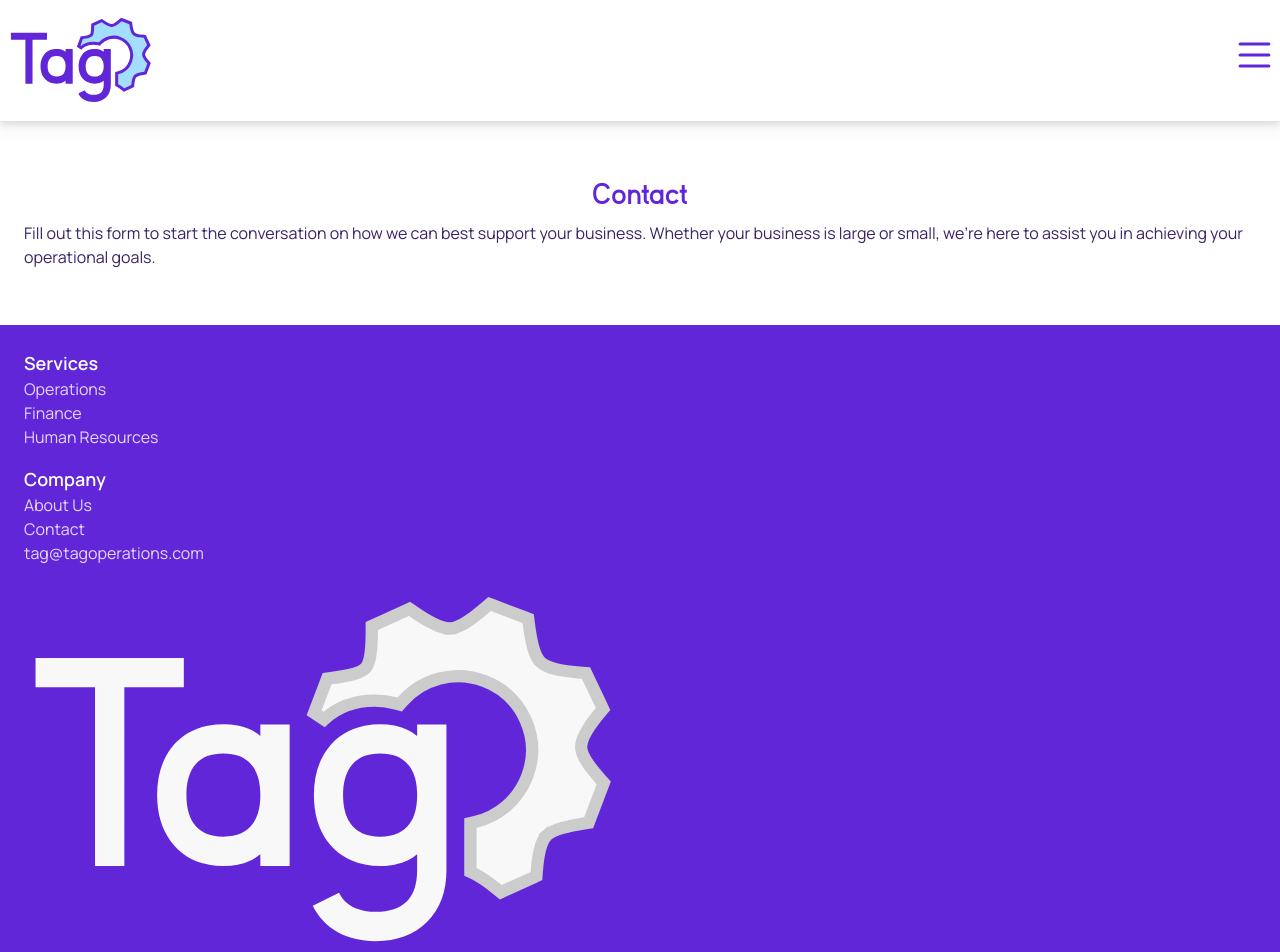
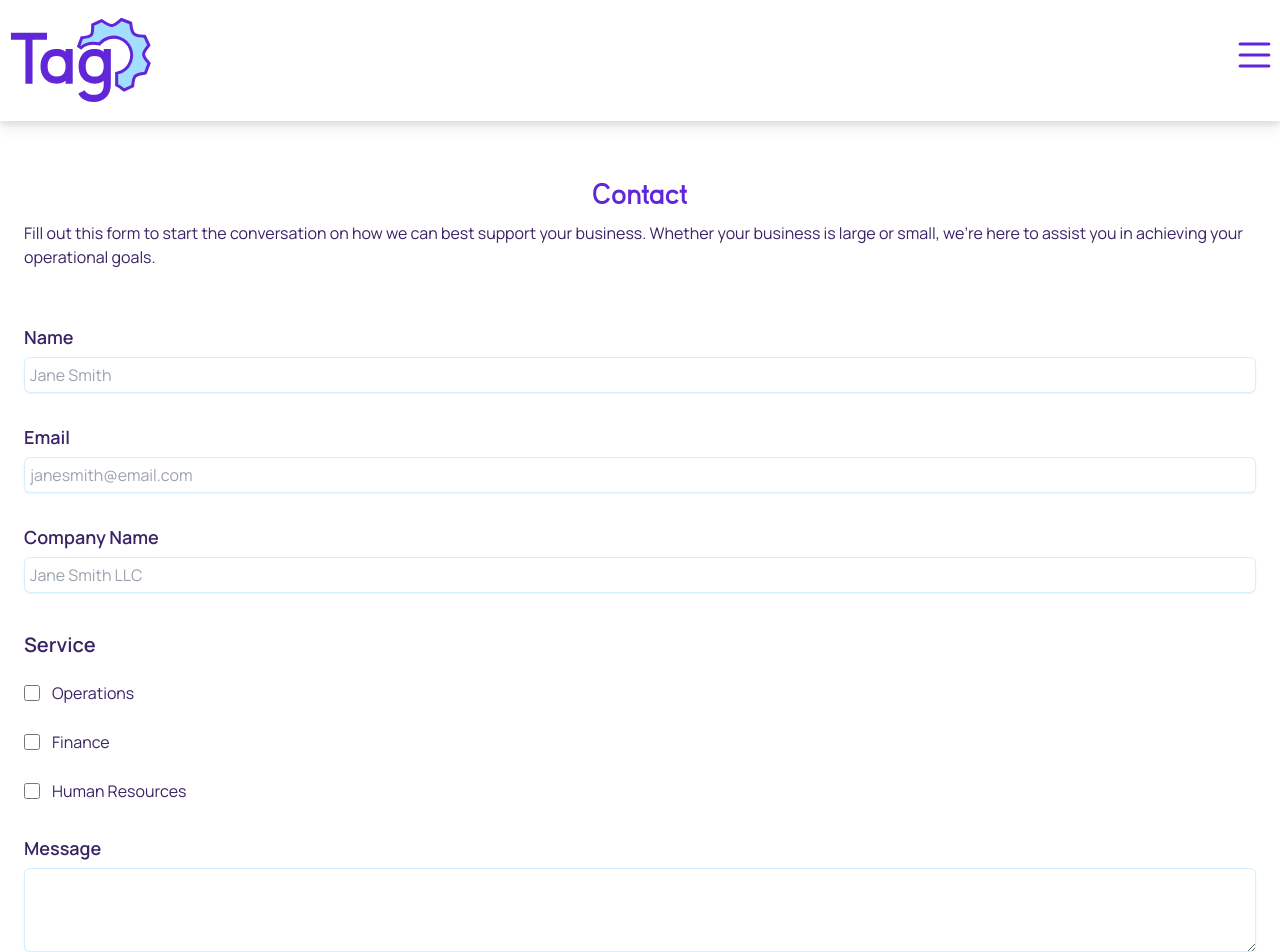
Before and after one commit to hicass/tag-ops-v3, a Next.js app: page /contact in a window 1280 px wide. Shown: the top 952 px of the page. Built offline with nearby package versions, Linux system fonts and the light colour scheme.

Commit message:
Add contact form and styling to it on contact page

```diff
--- a/src/app/contact/page.tsx
+++ b/src/app/contact/page.tsx
@@ -1,7 +1,9 @@
+import ContactForm from '@/components/ContactForm/ContactForm';
+
 export default function ContactPage() {
   return (
     <main>
-      <section className="w-full flex flex-col items-center my-8 p-6">
+      <section className="w-full flex flex-col items-center mt-8 p-6 pb-2">
         <h2 className="text-3xl text-primary">Contact</h2>
 
         <p className="mt-2">
@@ -10,6 +12,8 @@ export default function ContactPage() {
           here to assist you in achieving your operational goals.
         </p>
       </section>
+
+      <ContactForm />
     </main>
   );
 }
--- a/src/app/globals.css
+++ b/src/app/globals.css
@@ -86,3 +86,7 @@ h1, h2, .kayak-bold, .button {
   position: absolute;
   visibility: hidden;
 }
+
+.place-holder {
+  visibility: hidden;
+}
--- /dev/null
+++ b/src/components/ContactForm/ContactForm.tsx
@@ -0,0 +1,135 @@
+'use client';
+
+import { useState } from 'react';
+
+export default function ContactForm() {
+  const [formSubmitted, setFormSubmitted] = useState(false);
+
+  return (
+    <section className="w-full flex flex-col items-center p-6">
+      <div id="confirmation-msg">
+        <span className="place-holder">p</span>
+
+        {/* {formSubmitted && <p>{confirmationMessage}</p>} */}
+      </div>
+
+      <form action="" className="w-full">
+        <div className="space-y-12">
+          <div className="pb-12">
+            <div className="grid grid-cols-1 gap-x-6 gap-y-8 sm:grid-cols-6">
+              <div className="col-span-full">
+                <label className="block text-lg manrope-semibold leading-6">
+                  Name
+                </label>
+                <div className="mt-2">
+                  <input
+                    type="text"
+                    name="name"
+                    className="w-full flex p-1.5 rounded-md outline-none shadow-sm ring-1 ring-inset ring-accentlight focus-within:ring-2 focus-within:ring-inset focus-within:ring-accent sm:max-w-m"
+                    placeholder="Jane Smith"
+                  />
+                </div>
+              </div>
+
+              <div className="col-span-full">
+                <label className="block text-lg manrope-semibold leading-6">
+                  Email
+                </label>
+                <div className="mt-2">
+                  <input
+                    type="email"
+                    name="email"
+                    className="w-full flex p-1.5 rounded-md outline-none shadow-sm ring-1 ring-inset ring-accentlight focus-within:ring-2 focus-within:ring-inset focus-within:ring-accent sm:max-w-m"
+                    placeholder="janesmith@email.com"
+                  />
+                </div>
+              </div>
+
+              <div className="col-span-full">
+                <label className="block text-lg manrope-semibold leading-6">
+                  Company Name
+                </label>
+                <div className="mt-2">
+                  <input
+                    type="text"
+                    name="name"
+                    className="w-full flex p-1.5 rounded-md outline-none shadow-sm ring-1 ring-inset ring-accentlight focus-within:ring-2 focus-within:ring-inset focus-within:ring-accent sm:max-w-m"
+                    placeholder="Jane Smith LLC"
+                  />
+                </div>
+              </div>
+
+              <div className="mt-2 space-y-4">
+                <label className="block text-xl manrope-semibold leading-6">
+                  Service
+                </label>
+
+                <fieldset>
+                  <div className="mt-2 space-y-6">
+                    <div className="relative flex gap-x-3">
+                      <div className="flex h-6 items-center">
+                        <input
+                          name="operations"
+                          type="checkbox"
+                          className="h-4 w-4 rounded border-accentlight text-accent focus:ring-accent"
+                        />
+                      </div>
+                      <div className="text-sm leading-6">
+                        <label className="text-base">Operations</label>
+                      </div>
+                    </div>
+                    <div className="relative flex gap-x-3">
+                      <div className="flex h-6 items-center">
+                        <input
+                          name="finance"
+                          type="checkbox"
+                          className="h-4 w-4 rounded border-accentlight text-accent focus:ring-accent"
+                        />
+                      </div>
+                      <div className="text-sm leading-6">
+                        <label className="text-base">Finance</label>
+                      </div>
+                    </div>
+                    <div className="relative flex gap-x-3">
+                      <div className="flex h-6 items-center">
+                        <input
+                          name="hr"
+                          type="checkbox"
+                          className="h-4 w-4 rounded border-accentlight text-accent focus:ring-accent"
+                        />
+                      </div>
+                      <div className="text-sm leading-6">
+                        <label className="text-base">Human Resources</label>
+                      </div>
+                    </div>
+                  </div>
+                </fieldset>
+              </div>
+
+              <div className="col-span-full">
+                <label className="block text-lg manrope-semibold leading-6">
+                  Message
+                </label>
+                <div className="mt-2">
+                  <textarea
+                    id="about"
+                    name="about"
+                    rows={3}
+                    className="w-full flex p-1.5 rounded-md outline-none shadow-sm ring-1 ring-inset ring-accentlight focus-within:ring-2 focus-within:ring-inset focus-within:ring-accent sm:max-w-m"
+                    defaultValue={''}
+                  />
+                </div>
+              </div>
+            </div>
+
+            <div className="mt-6 flex items-center justify-end text-lg">
+              <button type="submit" className="button">
+                Send
+              </button>
+            </div>
+          </div>
+        </div>
+      </form>
+    </section>
+  );
+}
```
